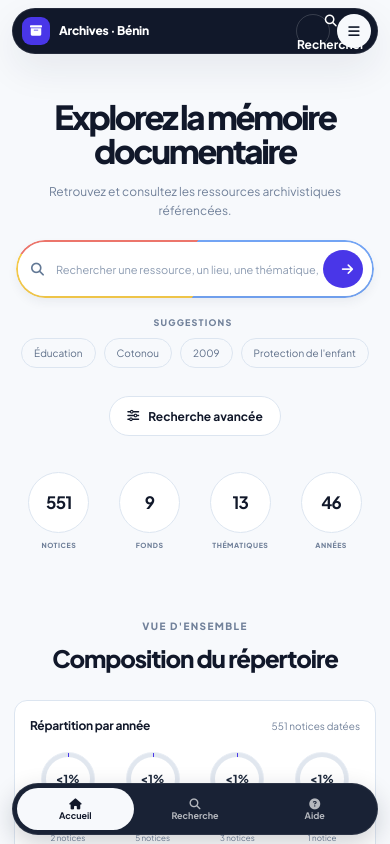
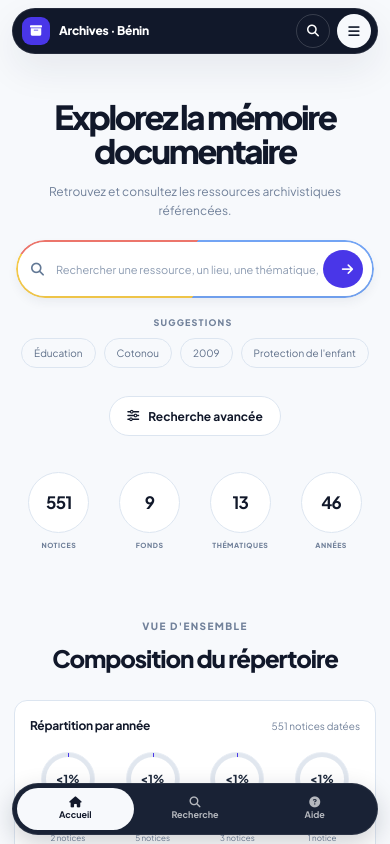
Before and after one commit to emerussoglo/archi-mem, a Next.js app: page / in a window 390 px wide. Shown: the top 844 px of the page. Built offline with nearby package versions, Linux system fonts and the light colour scheme.

Commit message:
feat: amélioration de l'interface et des fonctionnalités

```diff
--- a/src/app/globals.css
+++ b/src/app/globals.css
@@ -2420,7 +2420,7 @@ button.ring-item:hover .ring {
     font-size: 12px;
   }
 
-  .ar__cta span {
+  .navbar__cta span {
     display: none;
   }
 
@@ -2460,12 +2460,12 @@ button.ring-item:hover .ring {
     flex-direction: column;
     align-items: center;
     justify-content: center;
-    gap: 1px;
+    gap: 2px;
     border-radius: 24px;
     color: rgba(255, 255, 255, 0.68);
     font-size: 9px;
     font-weight: 700;
-    line-height: 1;
+    line-height: 1.15;
     transition: background 180ms ease, color 180ms ease, transform 180ms ease;
   }
 
```
